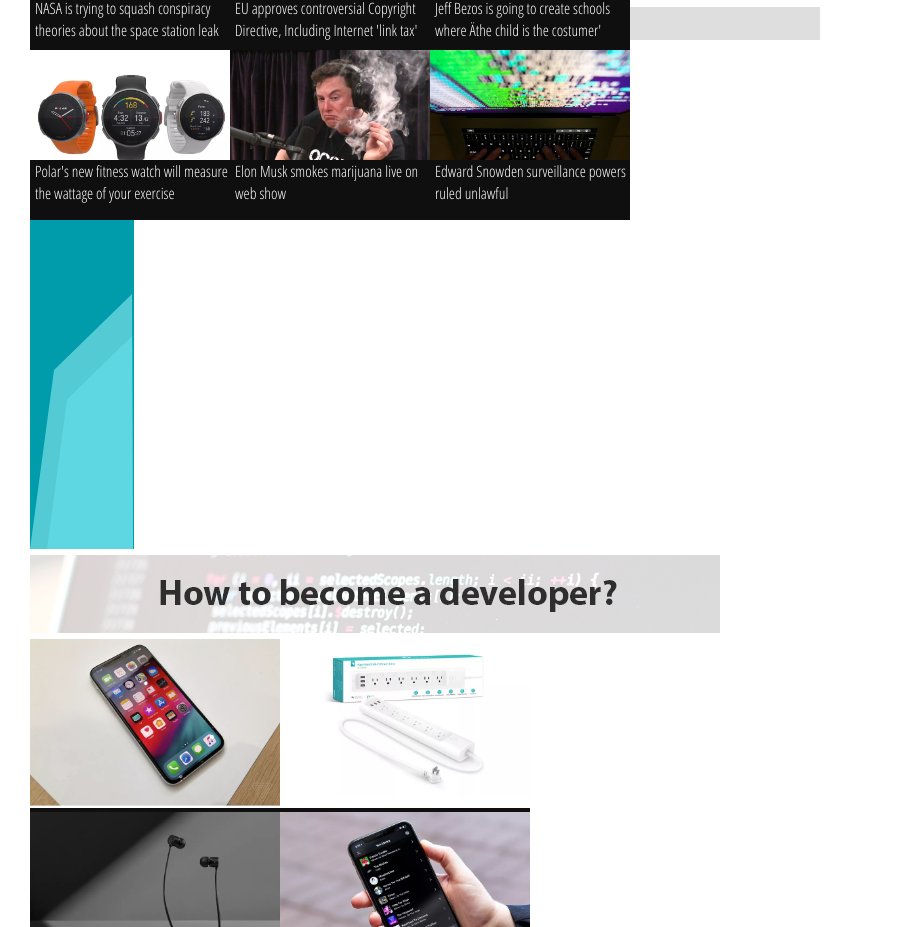
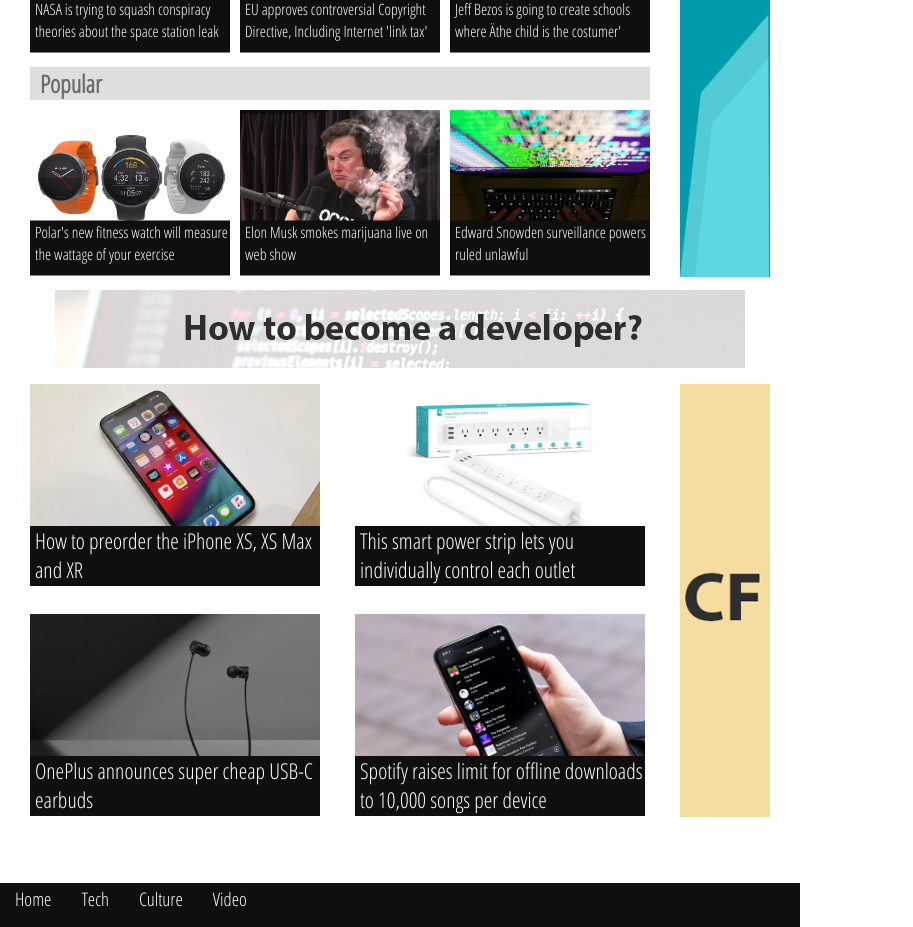
Before and after one commit to BarbaraAni/WF-BarbaraAnissin-CodeReview-01, a plain HTML site: page index.html in a window 1280 px wide. Shown: the part 324-1251 px from the top of the page, without its empty margins (0-913 px from the left). Drawn offline with Linux system fonts and the light colour scheme.

Commit message:
finished desktop version

```diff
--- a/codereview.css
+++ b/codereview.css
@@ -1,9 +1,11 @@
+/*DESKTOP*/
+
 * {
 	margin:0;
 	padding:0;
 }
 body {
-	width: 850px;
+	width: 800px;
 	font-family: 'Open Sans Condensed';
 	font-size: 1.3em;
 }
@@ -45,11 +47,23 @@ body .p {
 h3{
 	color: #6B6B6B;
 	background-color: #DEDEDE;
+	padding-left: 10px;
+}
+#heading {
+	width: 610px;
 }
 #content {
 	margin: 0 30px;
 }
-______________
+.part1 article {
+	height: 190px;
+	width: 80%;
+}
+.part2 article {
+	height: 230px;
+	width: 80%;
+}
+____
 .flexbox {
 	display: flex;
 }
@@ -61,6 +75,7 @@ ______________
 	width: 200px;
 	height: 120px;
 	margin-top: 10px;
+	margin-right: 10px;
 }
 .img img {
 	width: 200px;
@@ -72,41 +87,53 @@ ______________
 .img p {
 	font-size: 0.75em;
 	position: absolute;
-	top: 115%;
-	height: 60px;
+	top: 78%;
+	height: 55px;
 	width: 195px;
 	padding-left: 5px;
 	transform: translate(0, -50%);
 }
 .img2 img {
-	width: 250px;
+	width: 290px;
+	margin: 10px 35px 0px 0px;
 }
 .img2 p {
 	position: absolute;
-	top: 115%;
+	top: 79%;
+	padding-left: 5px;
 	height: 60px;
-	width: 250px;
+	width: 285px;
 	transform: translate(0, -50%);
+	font-size: 1.05em;
 }
 .sidebanner {
-	width: 30%;
+	float: right;
+	margin: 10px 0px 0px 10px;
 }
-
-____________________
-.middle {
+.sidebanner #first {
+	width: 90px;
+	height: 390px;
+}
+.sidebanner #second {
+	width: 90px;
+	height: 433px;
+	margin-bottom: 60px;
+}
+div.middle {
 	display: flex;
 	justify-content:center;
+	align-content: center;
 }
 footer {
 	background-color: #0F0F0F;
 	height: 140px;
 	color: white;
 	display: flex;
-	width: 850px;
+	width: 800px;
 }
 footer li {
 	float: left;
-	padding: 0px 10px;
+	padding: 3px 15px;
 	list-style: none;
 	font-size: 0.9em;
 }
@@ -136,4 +163,7 @@ footer p {
 .bottom img {
 	align-self: center;
 	float: right;
+	padding-right: 15px;
 }
+
+/* MOBILE */
--- a/index.html
+++ b/index.html
@@ -19,7 +19,9 @@
     </header>
     <nav>
         <ul class="navbar">
-            <a href="index.html"><li>Home</li></a>
+            <a href="index.html">
+                <li>Home</li>
+            </a>
             <li>Tech</li>
             <li>Culture</li>
             <li>Video</li>
@@ -28,65 +30,73 @@
     <div id="content">
         <p class="p">Friday, 14.09.2018</p>
         <h3>Top News</h3>
-        <div class="flexbox">
-            <div>
+        <div class="sidebanner"><a href="https://www.codefactory.wien"><img id="first" src=".\img\banner-2.png" alt="FSWD Banner"></a></div>
+        <div class="flexbox part1">
             <article class="content">
                 <div class="img"><a href="article.html"><img src=".\img\nasa.png" alt="Nasa">
-                        <p>NASA is trying to squash conspiracy theories about the space station leak</p></a>
+                        <p>NASA is trying to squash conspiracy theories about the space station leak</p>
+                    </a>
                 </div>
                 <div class="img"><a href="article.html"><img src=".\img\eu.png" alt="EU">
-                        <p>EU approves controversial Copyright Directive, Including Internet 'link tax'</p></a>
+                        <p>EU approves controversial Copyright Directive, Including Internet 'link tax'</p>
+                    </a>
                 </div>
                 <div class="img"><a href="article.html"><img src=".\img\jeff.png" alt="Jeff Bezos">
-                        <p>Jeff Bezos is going to create schools where Äthe child is the costumer'</p></a>
+                        <p>Jeff Bezos is going to create schools where Äthe child is the costumer'</p>
+                    </a>
                 </div>
             </article>
-                <h3>Popular</h3>
+            <h3 id="heading">Popular</h3>
             <article class="content">
                 <div class="img"><a href="article.html"><img src=".\img\polar.png" alt="Polar-Watch">
-                        <p>Polar's new fitness watch will measure the wattage of your exercise</p></a>
+                        <p>Polar's new fitness watch will measure the wattage of your exercise</p>
+                    </a>
                 </div>
                 <div class="img"><a href="article.html"><img src=".\img\musk.jpg" alt="Elon Musk">
-                        <p>Elon Musk smokes marijuana live on web show</p></a>
+                        <p>Elon Musk smokes marijuana live on web show</p>
+                    </a>
                 </div>
                 <div class="img"><a href="article.html"><img src=".\img\snowden.jpg" alt="Snowden">
-                        <p>Edward Snowden surveillance powers ruled unlawful</p></a>
+                        <p>Edward Snowden surveillance powers ruled unlawful</p>
+                    </a>
                 </div>
             </article>
         </div>
+        <div class="middle">
+            <a href="https://www.codefactory.wien"><img id="banner3" src=".\img\banner-3.png" alt="banner3"></a>
+        </div>
+        <div class="flexbox part2">
             <div class="sidebanner">
-                <img src=".\img\banner-2.png" alt="FSWD Banner">
+                <a href="https://www.codefactory.wien"><img id="second" src=".\img\banner-4.png" alt="Banner4"></a>
             </div>
-        </div>
-        <div class="middle">
-            <img id="banner3" src=".\img\banner-3.png" alt="banner3">
-        </div>
-        <div class="flexbox">
             <article class="content">
                 <div class="img2"><a href="article.html"><img src=".\img\iphone.png" alt="IPhone">
-                    <p>How to preorder the iPhone XS, XS Max and XR</p></a>
+                        <p>How to preorder the iPhone XS, XS Max and XR</p>
+                    </a>
                 </div>
                 <div class="img2"><a href="article.html"><img src=".\img\smart.png" alt="smart">
-                    <p>This smart power strip lets you individually control each outlet</p></a>
+                        <p>This smart power strip lets you individually control each outlet</p>
+                    </a>
                 </div>
             </article>
             <article class="content">
                 <div class="img2"><a href="article.html"><img src=".\img\one.png" alt="headphones">
-                    <p>OnePlus announces super cheap USB-C earbuds</p></a>
+                        <p>OnePlus announces super cheap USB-C earbuds</p>
+                    </a>
                 </div>
                 <div class="img2"><a href="article.html"><img src=".\img\phone.png" alt="phone">
-                    <p>Spotify raises limit for offline downloads to 10,000 songs per device</p></a>
+                        <p>Spotify raises limit for offline downloads to 10,000 songs per device</p>
+                    </a>
                 </div>
             </article>
-            <div class="sidebanner">
-                <img src=".\img\banner-4.png" alt="Banner4">
-            </div>
         </div>
     </div>
     <footer>
         <div class="bottom">
             <ul class="navbar">
-                <a href="index.html"><li>Home</li></a>
+                <a href="index.html">
+                    <li>Home</li>
+                </a>
                 <li>Tech</li>
                 <li>Culture</li>
                 <li>Video</li>
```
Lines whose indentation alone changed are shown as unchanged.
